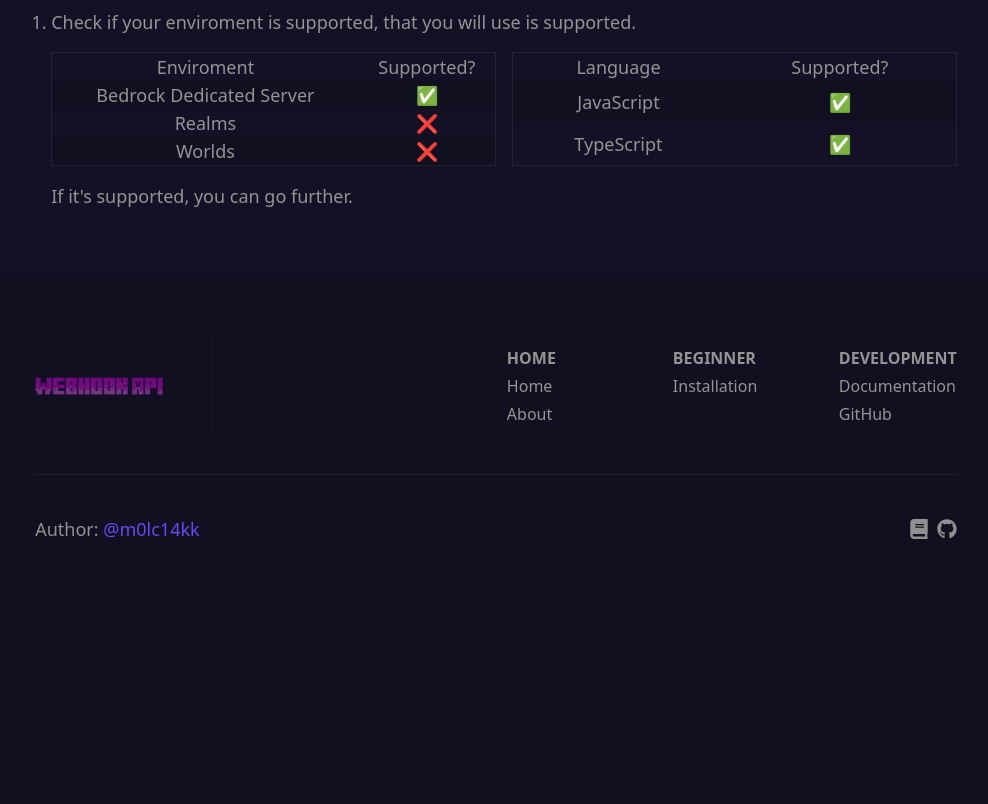
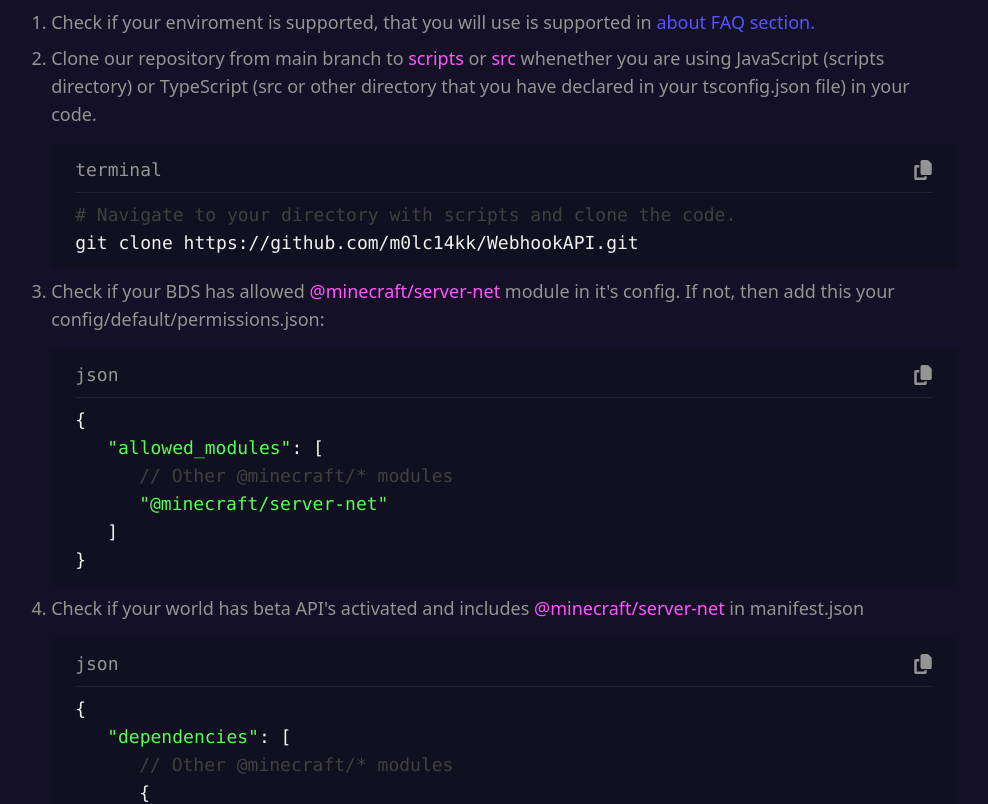
Before and after one commit to m0lc14kk/WebhookAPI, a React (Create React App) app: page /installation in a window 1280 px wide. Shown: the part 640-1444 px from the top of the page, without its empty margins (144-1132 px from the left). Before the commit the page ends 1247 px from the top, so only its background shows below. Built offline with nearby package versions, Linux system fonts and the light colour scheme.

Commit message:
fix: completed /installation

```diff
--- /dev/null
+++ b/src/components/common/CopyButtonComponent.tsx
@@ -0,0 +1,25 @@
+import React, { useState } from "react";
+import { FaCopy } from "react-icons/fa6";
+import type { CopyButtonComponentType } from "./types/CopyButtonComponentType";
+
+const CopyButtonComponent = ({ textToCopy }: CopyButtonComponentType): React.JSX.Element => {
+    const [ lastClicked, setLastClicked ] = useState<number>(0);
+    const handleClick = () => {
+        if (lastClicked > Date.now()) return;
+        navigator.clipboard.writeText(textToCopy);
+        setLastClicked(Date.now() + 500);
+    };
+
+    return (
+        <>
+            <button className="bg-transparent bg-[#141025]" onClick={handleClick}>
+                <FaCopy
+                    size={20}
+                    className="bg-transparent fill-[#949494] duration-150 hover:fill-[#FF55FF]"
+                />
+            </button>
+        </>
+    );
+};
+
+export default CopyButtonComponent;
--- /dev/null
+++ b/src/components/common/types/CopyButtonComponentType.ts
@@ -0,0 +1,5 @@
+type CopyButtonComponentType = {
+    readonly textToCopy: string
+};
+
+export type { CopyButtonComponentType };
--- a/src/pages/subsites/installation.tsx
+++ b/src/pages/subsites/installation.tsx
@@ -1,6 +1,9 @@
+/* eslint-disable react/jsx-no-comment-textnodes */
 import React from "react";
 import HeaderComponent from "../../components/common/HeaderComponent";
 import "../../styles/pages/installation.css";
+import { Link } from "react-router-dom";
+import CopyButtonComponent from "../../components/common/CopyButtonComponent";
 
 const InstallationPage = (): React.JSX.Element => {
   return (
@@ -12,87 +15,144 @@ const InstallationPage = (): React.JSX.Element => {
 
       <section className="bg-transparent px-8 lg:px-[14%] py-16">
         <p className="bg-transparent text-[#949494] font-medium text-lg">
-                    This guide covers up a full cover of process of installation. If you can't get it right, contact with me on Discord: <span className="bg-transparent text-[#FF55FF]">@m0lc14kk</span>
+          This guide covers up a full cover of process of installation. If you
+          can't get it right, contact with me on Discord:{" "}
+          <span className="bg-transparent text-[#FF55FF]">@m0lc14kk</span>
         </p>
       </section>
 
       <section className="bg-[#141025] px-8 lg:px-[14%] py-16">
-                <ol className="bg-transparent list-decimal pl-4 marker:text-lg marker:font-medium marker:text-[#949494]">
+        <ol className="bg-transparent list-decimal pl-4 marker:text-lg marker:font-medium marker:text-[#949494] flex flex-col gap-y-2">
           <li className="bg-transparent">
             <p className="text-lg font-medium text-[#949494] bg-transparent">
-                            Check if your enviroment is supported, that you will use is supported.
+              Check if your enviroment is supported, that you will use is
+              supported in{" "}
+              <Link
+                to={`${process.env.PUBLIC_URL}/about`}
+                className="bg-transparent text-[#5555FF] duration-150 hover:text-[#FF55FF]"
+              >
+                about FAQ section.
+              </Link>
+            </p>
+          </li>
+          <li className="bg-transparent">
+            <p className="text-lg font-medium text-[#949494] bg-transparent">
+              Clone our repository from main branch to{" "}
+              <span className="bg-transparent text-[#FF55FF]">scripts</span> or{" "}
+              <span className="bg-transparent text-[#FF55FF]">src</span>{" "}
+              whenether you are using JavaScript (scripts directory) or
+              TypeScript (src or other directory that you have declared in your
+              tsconfig.json file) in your code.
             </p>
 
-                        <div className="bg-transparent grid lg:grid-cols-2 gap-4 py-4">
-                            <table className="bg-transparent border-[#94949420] border-[1px] table-fixed">
-                                <thead className="bg-transparent text-center">
-                                    <th className="bg-transparent font-medium text-[#949494] text-lg">
-                                        Enviroment
-                                    </th>
-                                    <th className="bg-transparent font-medium text-[#949494] text-lg">
-                                        Supported?
-                                    </th>
-                                </thead>
-                                <tbody className="bg-transparent">
-                                    <tr className="text-center">
-                                        <td className="bg-transparent font-medium text-[#949494] text-lg">
-                                            Bedrock Dedicated Server
-                                        </td>
-                                        <td className="bg-transparent font-medium text-[#949494] text-lg">
-                                            ✅
-                                        </td>
-                                    </tr>
-                                    <tr className="text-center bg-transparent">
-                                        <td className="bg-transparent font-medium text-[#949494] text-lg">
-                                            Realms
-                                        </td>
-                                        <td className="bg-transparent font-medium text-[#949494] text-lg">
-                                            ❌
-                                        </td>
-                                    </tr>
-                                    <tr className="text-center">
-                                        <td className="bg-transparent font-medium text-[#949494] text-lg">
-                                            Worlds
-                                        </td>
-                                        <td className="bg-transparent font-medium text-[#949494] text-lg">
-                                            ❌
-                                        </td>
-                                    </tr>
-                                </tbody>
-                            </table>
+            <code className="mt-4 rounded-sm px-6 py-3 flex flex-col bg-[#101020]">
+              <div className="bg-transparent flex justify-between">
+                <p className="bg-transparent font-medium text-[#949494] text-lg font-mono">
+                  terminal
+                </p>
 
-                            <table className="bg-transparent border-[#94949420] border-[1px]">
-                                <thead className="bg-transparent text-center">
-                                    <th className="bg-transparent font-medium text-[#949494] text-lg">
-                                        Language
-                                    </th>
-                                    <th className="bg-transparent font-medium text-[#949494] text-lg">
-                                        Supported?
-                                    </th>
-                                </thead>
-                                <tbody className="bg-transparent">
-                                    <tr className="text-center">
-                                        <td className="bg-transparent font-medium text-[#949494] text-lg">
-                                            JavaScript
-                                        </td>
-                                        <td className="bg-transparent font-medium text-[#949494] text-lg">
-                                            ✅
-                                        </td>
-                                    </tr>
-                                    <tr className="text-center bg-transparent">
-                                        <td className="bg-transparent font-medium text-[#949494] text-lg">
-                                            TypeScript
-                                        </td>
-                                        <td className="bg-transparent font-medium text-[#949494] text-lg">
-                                            ✅
-                                        </td>
-                                    </tr>
-                                </tbody>
-                            </table>
+                <CopyButtonComponent textToCopy="git clone https://github.com/m0lc14kk/WebhookAPI.git" />
               </div>
 
+              <hr className="border-none h-[1px] w-full bg-[#94949420] my-2" />
+
+              <p className="bg-transparent text-lg font-mono">
+                <span className="bg-transparent text-[#404040] overflow-hidden whitespace-nowrap text-ellipsis block max-w-full">
+                  # Navigate to your directory with scripts and clone the code.
+                </span>
+                <span className="overflow-hidden whitespace-nowrap text-ellipsis block max-w-full">
+                  git clone https://github.com/m0lc14kk/WebhookAPI.git
+                </span>
+              </p>
+            </code>
+          </li>
+          <li className="bg-transparent">
             <p className="text-lg font-medium text-[#949494] bg-transparent">
-                            If it's supported, you can go further.
+              Check if your BDS has allowed{" "}
+              <span className="bg-transparent text-[#FF55FF]">
+                @minecraft/server-net
+              </span>{" "}
+              module in it's config. If not, then add this your
+              config/default/permissions.json:
+              <code className="mt-4 rounded-sm px-6 py-3 flex flex-col bg-[#101020]">
+                <div className="bg-transparent flex justify-between">
+                  <p className="bg-transparent font-medium text-[#949494] text-lg font-mono">
+                    json
+                  </p>
+
+                  <CopyButtonComponent textToCopy="@minecraft/server-net" />
+                </div>
+
+                <hr className="border-none h-[1px] w-full bg-[#94949420] my-2" />
+                <p className="bg-transparent text-lg font-mono">
+                  <span className="bg-transparent text-[#404040] overflow-hidden whitespace-nowrap text-ellipsis block max-w-full"></span>
+                  <span className="overflow-hidden whitespace-nowrap text-ellipsis block max-w-full">
+                    &#123; <br />
+                    <span className="bg-transparent text-[#55FF55] ml-8">
+                      "allowed_modules"
+                    </span>
+                    : [ <br />
+                    <span className="bg-transparent text-[#404040] overflow-hidden whitespace-nowrap text-ellipsis block max-w-full ml-16">
+                      // Other @minecraft/* modules
+                    </span>
+                    <span className="bg-transparent text-[#55FF55] ml-16">
+                      "@minecraft/server-net"
+                    </span>{" "}
+                    <br />
+                    <span className="bg-transparent ml-8">]</span> <br />
+                    &#125;
+                  </span>
+                </p>
+              </code>
+            </p>
+          </li>
+          <li className="bg-transparent">
+            <p className="text-lg font-medium text-[#949494] bg-transparent">
+              Check if your world has beta API's activated and includes{" "}
+              <span className="bg-transparent text-[#FF55FF]">
+                @minecraft/server-net
+              </span>{" "}
+              in manifest.json
+            </p>
+
+            <code className="mt-4 rounded-sm px-6 py-3 flex flex-col bg-[#101020]">
+              <div className="bg-transparent flex justify-between">
+                <p className="bg-transparent font-medium text-[#949494] text-lg font-mono">
+                  json
+                </p>
+
+                <CopyButtonComponent textToCopy="@minecraft/server-net" />
+              </div>
+
+              <hr className="border-none h-[1px] w-full bg-[#94949420] my-2" />
+              <p className="bg-transparent text-lg font-mono">
+                <span className="bg-transparent text-[#404040] overflow-hidden whitespace-nowrap text-ellipsis block max-w-full"></span>
+                <span className="overflow-hidden whitespace-nowrap text-ellipsis block max-w-full">
+                  &#123; <br />
+                  <span className="bg-transparent text-[#55FF55] ml-8">
+                    "dependencies"
+                  </span>
+                  : [ <br />
+                  <span className="bg-transparent text-[#404040] overflow-hidden whitespace-nowrap text-ellipsis block max-w-full ml-16">
+                    // Other @minecraft/* modules
+                  </span>
+                  <span className="bg-transparent ml-16">&#123;</span> <br />
+                  <span className="bg-transparent text-[#55FF55] ml-24">
+                    "module_name": "@minecraft/server-net", <br />
+                  </span>
+                  <span className="bg-transparent text-[#55FF55] ml-24">
+                    "version": "1.0.0-beta" <br />
+                  </span>
+                  <span className="bg-transparent ml-16">&#125;</span> <br />
+                  <span className="bg-transparent ml-8">]</span> <br />
+                  &#125;
+                </span>
+              </p>
+            </code>
+          </li>
+          <li className="bg-transparent">
+            <p className="text-lg font-medium text-[#949494] bg-transparent">
+              Import our classes and start using our API!
             </p>
           </li>
         </ol>
```
Lines whose indentation alone changed are shown as unchanged.
